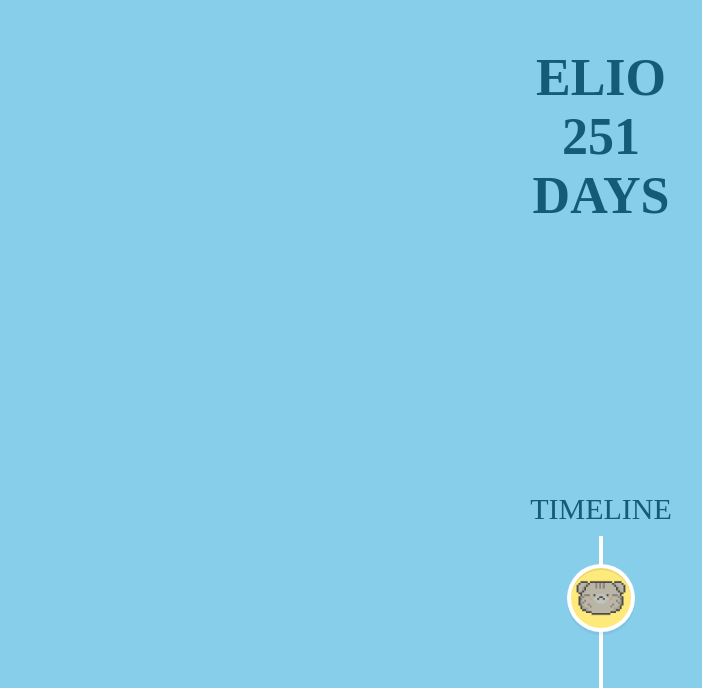
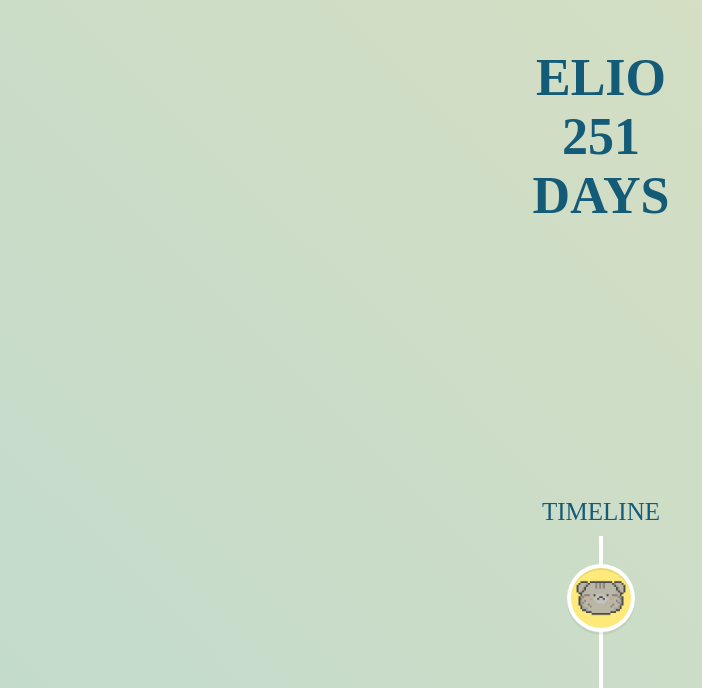
Before and after one commit to jeeohly/elio, a React (Create React App) app: page / in a window 1280 px wide. Shown: the part 264-952 px from the top of the page, without its empty margins (39-741 px from the left). Built offline with nearby package versions, Linux system fonts and the light colour scheme.

Commit message:
make background breathe

```diff
--- a/src/App.css
+++ b/src/App.css
@@ -19,7 +19,21 @@
 }
 
 .App{
-  background-color: #87ceeb;
+  background: linear-gradient(45deg, #87ceeb, #f2e5b3);
+  background-size: 300% 300%;
+  animation: color 12s ease-in-out infinite;
+}
+
+@keyframes color{
+  0%{
+    background-position: 0 50%;
+  }
+  50%{
+    background-position: 100% 50%;
+  }
+  100%{
+    background-position: 0 50%;
+  }
 }
 
 .App-header {
@@ -50,5 +64,5 @@
   transform: translateX(-50%);
   font-family: "Cajoun";
   color: #145b78;
-  font-size: 30px;
+  font-size: 25px;
 }
--- a/src/events.tsx
+++ b/src/events.tsx
@@ -11,7 +11,7 @@
     {
         id: 1,
         title: "Gio asks out Elva",
-        date: "11 November 2022",
+        date: "6 November 2022",
         location: "Arlington, VA"
     },
     {
```
